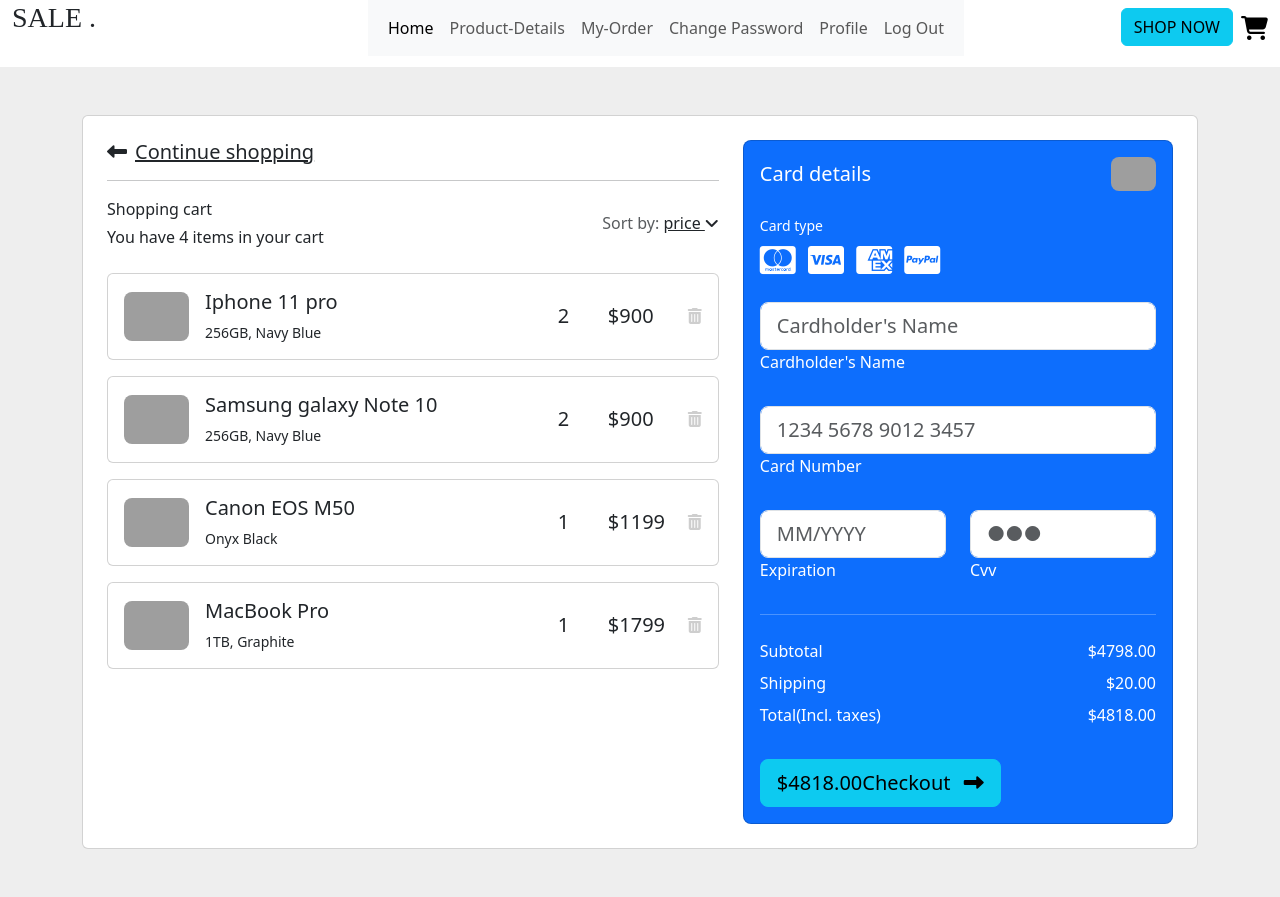
After one commit to Rohit-r7/Project_Ecommerce, a Django app: page /customer/my_cart/ in a window 1280 px wide. The commit adds this page. Run offline with Django 4.2, Linux system fonts and the light colour scheme; some libraries are stand-ins or nearby versions; grey boxes are pictures that could not be loaded.

Commit message:
cart and order updates

```diff
--- /dev/null
+++ b/customer/templates/customer/cart.html
@@ -0,0 +1,227 @@
+{% extends 'customer/masterpage.html' %}
+
+
+{% block content %}
+<section class="h-100 h-custom" style="background-color: #eee;">
+    <div class="container py-5 h-100">
+      <div class="row d-flex justify-content-center align-items-center h-100">
+        <div class="col">
+          <div class="card">
+            <div class="card-body p-4">
+
+              <div class="row">
+
+                <div class="col-lg-7">
+                  <h5 class="mb-3"><a href="#!" class="text-body"><i
+                        class="fas fa-long-arrow-alt-left me-2"></i>Continue shopping</a></h5>
+                  <hr>
+
+                  <div class="d-flex justify-content-between align-items-center mb-4">
+                    <div>
+                      <p class="mb-1">Shopping cart</p>
+                      <p class="mb-0">You have 4 items in your cart</p>
+                    </div>
+                    <div>
+                      <p class="mb-0"><span class="text-muted">Sort by:</span> <a href="#!"
+                          class="text-body">price <i class="fas fa-angle-down mt-1"></i></a></p>
+                    </div>
+                  </div>
+
+                  <div class="card mb-3">
+                    <div class="card-body">
+                      <div class="d-flex justify-content-between">
+                        <div class="d-flex flex-row align-items-center">
+                          <div>
+                            <img
+                              src="https://mdbcdn.b-cdn.net/img/Photos/new-templates/bootstrap-shopping-carts/img1.webp"
+                              class="img-fluid rounded-3" alt="Shopping item" style="width: 65px;">
+                          </div>
+                          <div class="ms-3">
+                            <h5>Iphone 11 pro</h5>
+                            <p class="small mb-0">256GB, Navy Blue</p>
+                          </div>
+                        </div>
+                        <div class="d-flex flex-row align-items-center">
+                          <div style="width: 50px;">
+                            <h5 class="fw-normal mb-0">2</h5>
+                          </div>
+                          <div style="width: 80px;">
+                            <h5 class="mb-0">$900</h5>
+                          </div>
+                          <a href="#!" style="color: #cecece;"><i class="fas fa-trash-alt"></i></a>
+                        </div>
+                      </div>
+                    </div>
+                  </div>
+
+                  <div class="card mb-3">
+                    <div class="card-body">
+                      <div class="d-flex justify-content-between">
+                        <div class="d-flex flex-row align-items-center">
+                          <div>
+                            <img
+                              src="https://mdbcdn.b-cdn.net/img/Photos/new-templates/bootstrap-shopping-carts/img2.webp"
+                              class="img-fluid rounded-3" alt="Shopping item" style="width: 65px;">
+                          </div>
+                          <div class="ms-3">
+                            <h5>Samsung galaxy Note 10 </h5>
+                            <p class="small mb-0">256GB, Navy Blue</p>
+                          </div>
+                        </div>
+                        <div class="d-flex flex-row align-items-center">
+                          <div style="width: 50px;">
+                            <h5 class="fw-normal mb-0">2</h5>
+                          </div>
+                          <div style="width: 80px;">
+                            <h5 class="mb-0">$900</h5>
+                          </div>
+                          <a href="#!" style="color: #cecece;"><i class="fas fa-trash-alt"></i></a>
+                        </div>
+                      </div>
+                    </div>
+                  </div>
+
+                  <div class="card mb-3">
+                    <div class="card-body">
+                      <div class="d-flex justify-content-between">
+                        <div class="d-flex flex-row align-items-center">
+                          <div>
+                            <img
+                              src="https://mdbcdn.b-cdn.net/img/Photos/new-templates/bootstrap-shopping-carts/img3.webp"
+                              class="img-fluid rounded-3" alt="Shopping item" style="width: 65px;">
+                          </div>
+                          <div class="ms-3">
+                            <h5>Canon EOS M50</h5>
+                            <p class="small mb-0">Onyx Black</p>
+                          </div>
+                        </div>
+                        <div class="d-flex flex-row align-items-center">
+                          <div style="width: 50px;">
+                            <h5 class="fw-normal mb-0">1</h5>
+                          </div>
+                          <div style="width: 80px;">
+                            <h5 class="mb-0">$1199</h5>
+                          </div>
+                          <a href="#!" style="color: #cecece;"><i class="fas fa-trash-alt"></i></a>
+                        </div>
+                      </div>
+                    </div>
+                  </div>
+
+                  <div class="card mb-3 mb-lg-0">
+                    <div class="card-body">
+                      <div class="d-flex justify-content-between">
+                        <div class="d-flex flex-row align-items-center">
+                          <div>
+                            <img
+                              src="https://mdbcdn.b-cdn.net/img/Photos/new-templates/bootstrap-shopping-carts/img4.webp"
+                              class="img-fluid rounded-3" alt="Shopping item" style="width: 65px;">
+                          </div>
+                          <div class="ms-3">
+                            <h5>MacBook Pro</h5>
+                            <p class="small mb-0">1TB, Graphite</p>
+                          </div>
+                        </div>
+                        <div class="d-flex flex-row align-items-center">
+                          <div style="width: 50px;">
+                            <h5 class="fw-normal mb-0">1</h5>
+                          </div>
+                          <div style="width: 80px;">
+                            <h5 class="mb-0">$1799</h5>
+                          </div>
+                          <a href="#!" style="color: #cecece;"><i class="fas fa-trash-alt"></i></a>
+                        </div>
+                      </div>
+                    </div>
+                  </div>
+
+                </div>
+                <div class="col-lg-5">
+
+                  <div class="card bg-primary text-white rounded-3">
+                    <div class="card-body">
+                      <div class="d-flex justify-content-between align-items-center mb-4">
+                        <h5 class="mb-0">Card details</h5>
+                        <img src="https://mdbcdn.b-cdn.net/img/Photos/Avatars/avatar-6.webp"
+                          class="img-fluid rounded-3" style="width: 45px;" alt="Avatar">
+                      </div>
+
+                      <p class="small mb-2">Card type</p>
+                      <a href="#!" type="submit" class="text-white"><i
+                          class="fab fa-cc-mastercard fa-2x me-2"></i></a>
+                      <a href="#!" type="submit" class="text-white"><i
+                          class="fab fa-cc-visa fa-2x me-2"></i></a>
+                      <a href="#!" type="submit" class="text-white"><i
+                          class="fab fa-cc-amex fa-2x me-2"></i></a>
+                      <a href="#!" type="submit" class="text-white"><i class="fab fa-cc-paypal fa-2x"></i></a>
+
+                      <form class="mt-4">
+                        <div class="form-outline form-white mb-4">
+                          <input type="text" id="typeName" class="form-control form-control-lg" siez="17"
+                            placeholder="Cardholder's Name" />
+                          <label class="form-label" for="typeName">Cardholder's Name</label>
+                        </div>
+
+                        <div class="form-outline form-white mb-4">
+                          <input type="text" id="typeText" class="form-control form-control-lg" siez="17"
+                            placeholder="1234 5678 9012 3457" minlength="19" maxlength="19" />
+                          <label class="form-label" for="typeText">Card Number</label>
+                        </div>
+
+                        <div class="row mb-4">
+                          <div class="col-md-6">
+                            <div class="form-outline form-white">
+                              <input type="text" id="typeExp" class="form-control form-control-lg"
+                                placeholder="MM/YYYY" size="7" id="exp" minlength="7" maxlength="7" />
+                              <label class="form-label" for="typeExp">Expiration</label>
+                            </div>
+                          </div>
+                          <div class="col-md-6">
+                            <div class="form-outline form-white">
+                              <input type="password" id="typeText" class="form-control form-control-lg"
+                                placeholder="&#9679;&#9679;&#9679;" size="1" minlength="3" maxlength="3" />
+                              <label class="form-label" for="typeText">Cvv</label>
+                            </div>
+                          </div>
+                        </div>
+
+                      </form>
+
+                      <hr class="my-4">
+
+                      <div class="d-flex justify-content-between">
+                        <p class="mb-2">Subtotal</p>
+                        <p class="mb-2">$4798.00</p>
+                      </div>
+
+                      <div class="d-flex justify-content-between">
+                        <p class="mb-2">Shipping</p>
+                        <p class="mb-2">$20.00</p>
+                      </div>
+
+                      <div class="d-flex justify-content-between mb-4">
+                        <p class="mb-2">Total(Incl. taxes)</p>
+                        <p class="mb-2">$4818.00</p>
+                      </div>
+
+                      <button type="button" class="btn btn-info btn-block btn-lg">
+                        <div class="d-flex justify-content-between">
+                          <span>$4818.00</span>
+                          <span>Checkout <i class="fas fa-long-arrow-alt-right ms-2"></i></span>
+                        </div>
+                      </button>
+
+                    </div>
+                  </div>
+
+                </div>
+
+              </div>
+
+            </div>
+          </div>
+        </div>
+      </div>
+    </div>
+  </section>
+{% endblock %}
--- a/customer/templates/customer/masterpage.html
+++ b/customer/templates/customer/masterpage.html
@@ -42,12 +42,10 @@
                                 </li>
 
 
-                                <li class="nav-item">
-                                    <a class="nav-link" href="{% url 'common:seller_registration' %}">My-Cart</a>
-                                </li>
+
 
                                 <li class="nav-item">
-                                    <a class="nav-link" href="{% url 'common:customer_registration' %}">My-Order</a>
+                                    <a class="nav-link" href="{% url 'customer:orders' %}">My-Order</a>
                                 </li>
 
 
@@ -56,11 +54,11 @@
                                 </li>
 
                                 <li class="nav-item">
-                                    <a class="nav-link" href="{% url 'common:seller_registration' %}">Profile</a>
+                                    <a class="nav-link" href="{}">Profile</a>
                                 </li>
 
                                 <li class="nav-item">
-                                    <a class="nav-link" href="{% url 'common:seller_registration' %}">Log Out</a>
+                                    <a class="nav-link" href="{}">Log Out</a>
                                 </li>
 
 
@@ -75,7 +73,7 @@
             <div class="col-md-4 pt-2 mb-3" style="float: right;">
 
 
-                <a href="" style="float: right;" class="ps-2">
+                <a href="{% url 'customer:cart' %}" style="float: right;" class="ps-2">
                     <h4><i class="fa-solid fa-cart-shopping pt-2 icons"></i></h4>
                 </a>
 
--- a/customer/urls.py
+++ b/customer/urls.py
@@ -6,5 +6,7 @@
    path('customer_home',views.index, name = 'customer_home'),
    path('product_details/',views.product_details, name = 'product_details'),
    path('change_password/',views.change_password, name = 'change_password'),
+   path('my_cart/',views.cart, name = 'cart'),
+   path('my_orders/',views.order, name = 'orders'),
 
 ]
--- a/customer/views.py
+++ b/customer/views.py
@@ -10,3 +10,9 @@
 
 def change_password(request) :
     return render (request,'customer/change_password.html')
+
+def cart(request) :
+    return render (request,'customer/cart.html')
+
+def order(request) :
+    return render (request,'customer/order.html')
```
Also changed, not shown: customer/templates/customer/order.html (added, +133 -0 lines).
